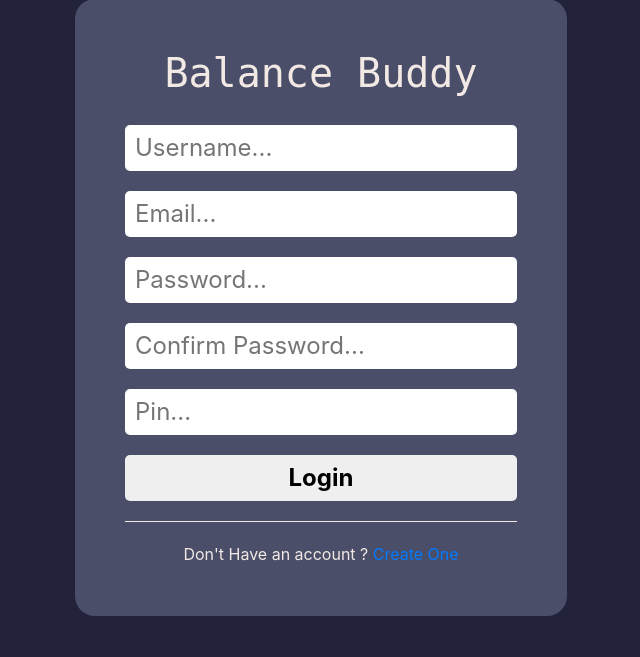
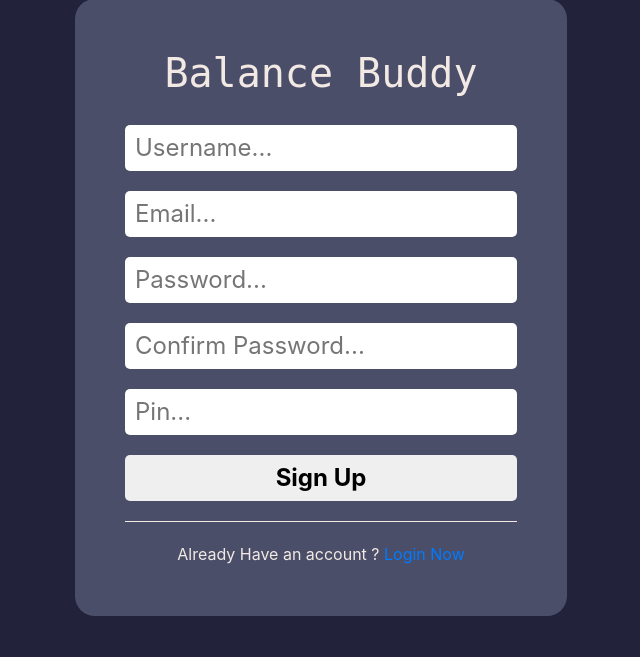
Before and after one commit to ankitnayak09/BalanceBuddy-PHP, a PHP site: page /signup.php in a window 1280 px wide. Shown: the part 93-750 px from the top of the page, without its empty margins (319-959 px from the left). Run offline with PHP 8.4, Linux system fonts and the light colour scheme.

Commit message:
Signup Page Done

```diff
--- a/signup.php
+++ b/signup.php
@@ -95,10 +95,10 @@
         <input type="password" placeholder="Password..." required>
         <input type="password" placeholder="Confirm Password..." required>
         <input type="text" placeholder="Pin...">
-        <button type="submit">Login</button>
+        <button type="submit">Sign Up</button>
     </form>
     <div class="hr"></div>
-    <div class="text-center signup-links">Don't Have an account ? <a href="signup">Create One</a></div>
+    <div class="text-center signup-links">Already Have an account ? <a href="index.php">Login Now</a></div>
 </main>
 
 </html>
```
